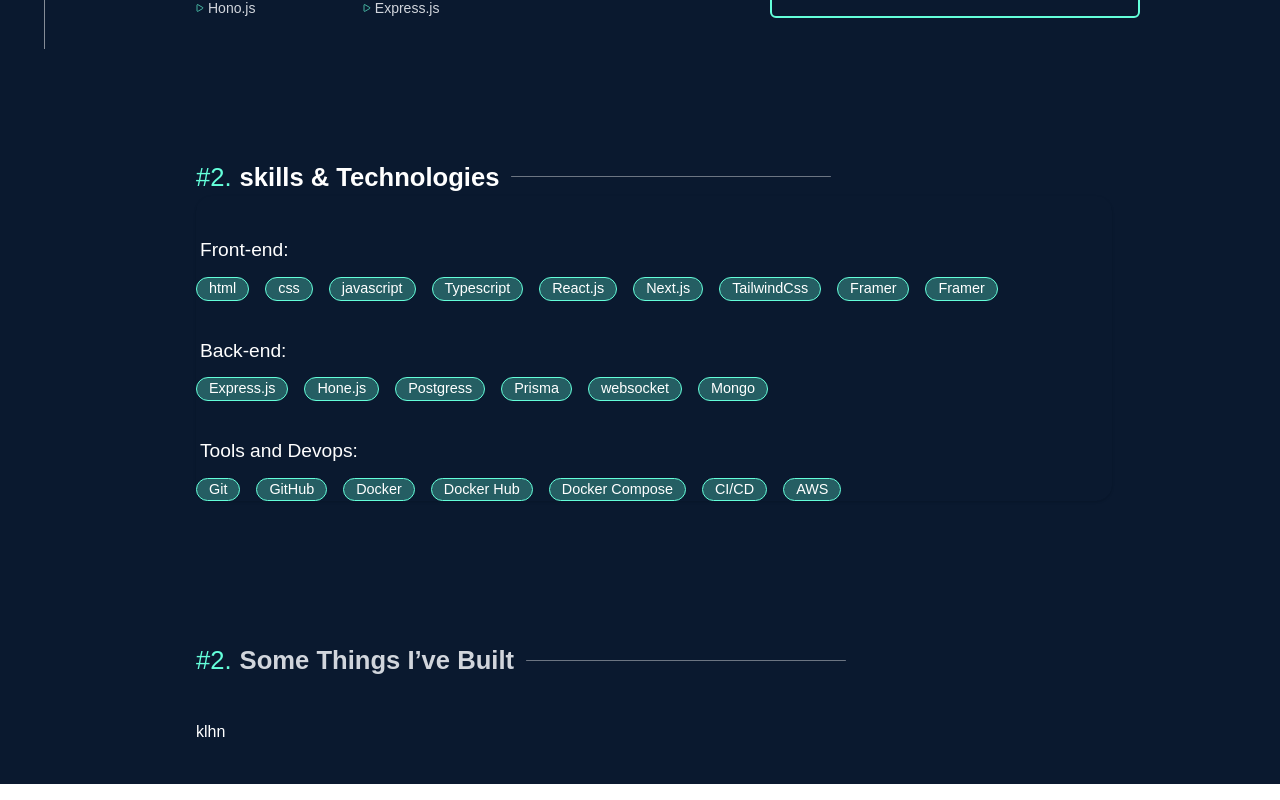
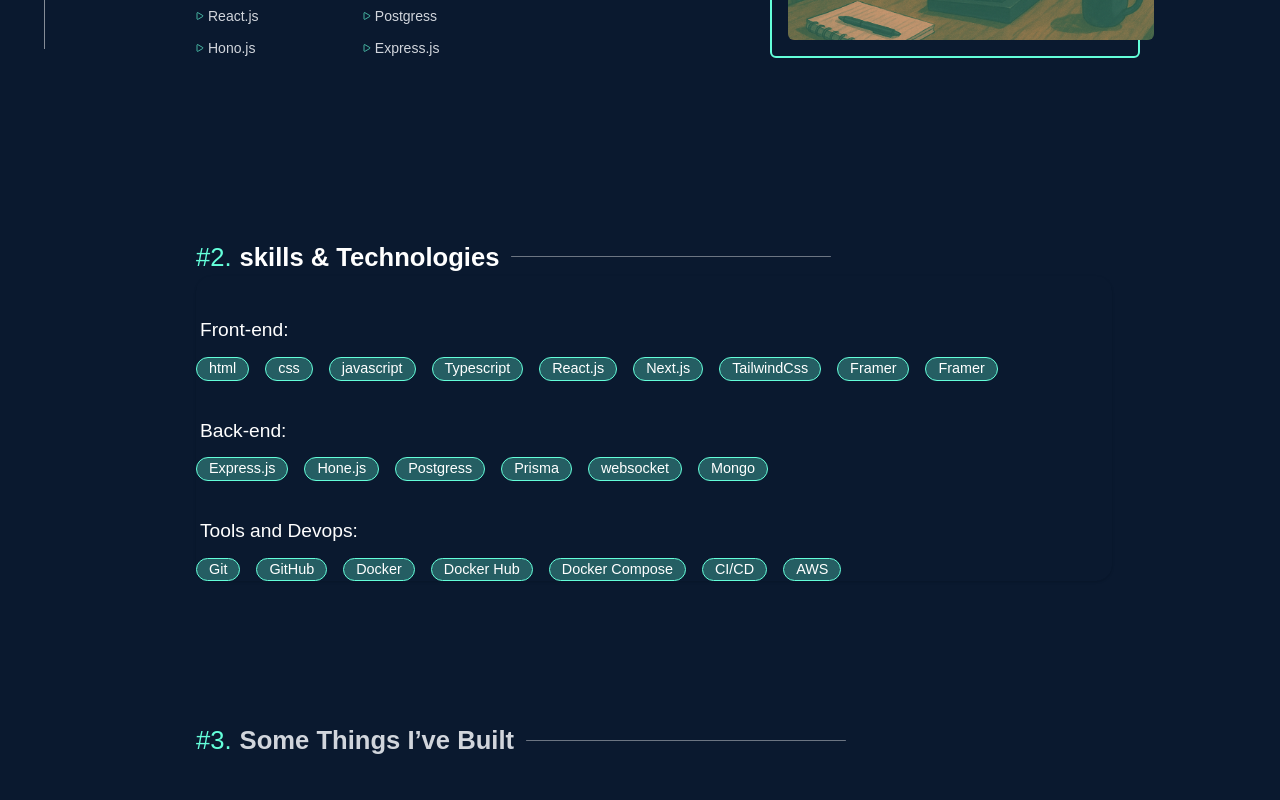
Before and after one commit to ranjit1024/PortfolioV2, a React (Vite) app: page / in a window 1280 px wide. Shown: the part 967-1767 px from the top of the page. Built offline with nearby package versions, Linux system fonts and the light colour scheme; a web font is replaced by a local one.

Commit message:
solving problem

```diff
--- a/package.json
+++ b/package.json
@@ -16,6 +16,7 @@
     "motion": "^12.23.0",
     "react": "^19.1.0",
     "react-dom": "^19.1.0",
+    "serve": "^14.2.4",
     "tailwindcss": "^4.1.5"
   },
   "devDependencies": {
--- a/src/App.tsx
+++ b/src/App.tsx
@@ -4,7 +4,7 @@
 function App() {
   return (
     <div className="bg-primary h-100 text-white font-mona scroll-smooth">
-      <div className="  py-3 px-10 w-[100vw]  fixed z-10  bg-primary  items-center">
+      <div className="  py-3 px-10 w-[100vw]  fixed z-10  bg-primary   items-center">
         <header className="w-[100%] flex justify-between items-center    top-0">
           <div>
             {" "}
@@ -27,7 +27,7 @@
         </header>
       </div>
       <div className="grid grid-cols-[10%_80%_10%] h-[100%]">
-        <div className="w-[100%] h-[100%] bg-primary">
+        <div className="w-[100%] h-[100%] mt-20 bg-primary">
           <div className="h-[100%] fixed top-[59vh] w-[7%]   ">
             <div className="flex justify-center items-center flex-col gap-5">
               <div className="hover:text-secondery hover:cursor-pointer">
@@ -86,7 +86,7 @@
           </div>
         </div>
 
-        <div className="flex text-white mt-20 p-10 h-[100] flex-col w-[100%]  bg-primary  ">
+        <div className="flex text-white mt-20 p-10 h-[100%] flex-col w-[100%]  bg-primary  ">
           <div className="flex  justify-center flex-col  ">
             <p className="text-secondery font-normal text-md font-pop ml-2 -mt-3 ">
               Hi, &nbsp; My name &nbsp; is &nbsp; ,
@@ -236,24 +236,24 @@
               </div>
           </div>
 
-          <div id="proj" className=" about  mt-35 pl-5 flex justify-center flex-col ">
-            <div className="flex items-center ">
+          <div id="proj" className="   mt-35 bg-primary   pl-5 flex justify-center flex-col ">
+            <div className="flex items-center  ">
               <p className="text-white">
-                <span className="mx-2  text-secondery text-[1.6rem] font-">
-                  #2.
+                <span className="mx-2  text-secondery text-[1.6rem] ">
+                  #3.
                 </span>
 
                 <span className="text-[1.6rem] font-bold text-gray-300">Some Things I’ve Built</span>
               </p>
               <div className="p-[0.5px] ml-3 w-80 bg-white/40 rounded-2xl"></div>
             </div>
-           <div className="mt-10 ml-2">
-            <Projects/>
-           </div>
+
+
+
           </div>
         </div>
 
-        <div className="w-[100%] h-[100%] bg-primary">
+        <div className="w-[100%] h-[100%] mt-20 bg-primary">
           <div className=" fixed top-[70vh] w-[13%] flex justify-center items-center flex-col">
             <p className="rotate-90 mb-10 text-gray-50/80 ">
               ranjitdas@gmail.com
@@ -275,7 +275,7 @@
 }
 
 function Projects(){
-  return <div>
+  return <div className="h-[100%] bg-primary">
 klhn
   </div>
 }
```
Also changed, not shown: 1 other file (tests, documents, lock files or other folders).
